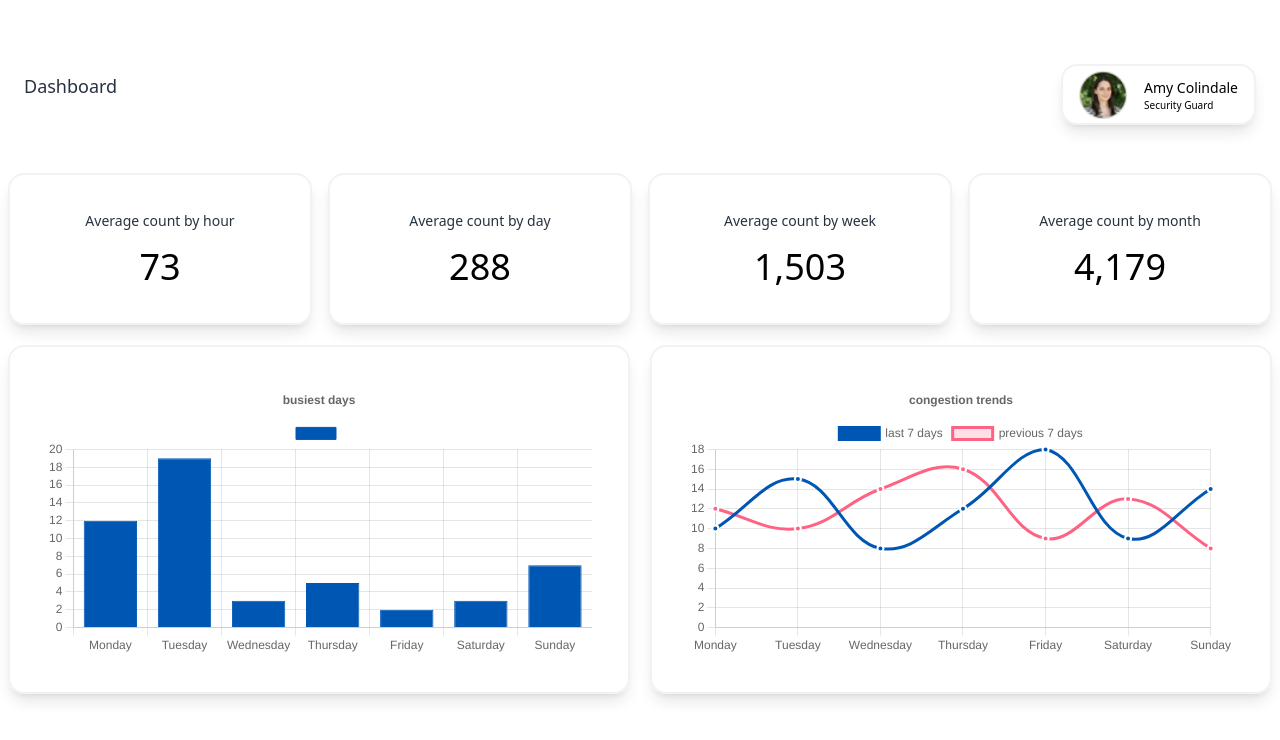
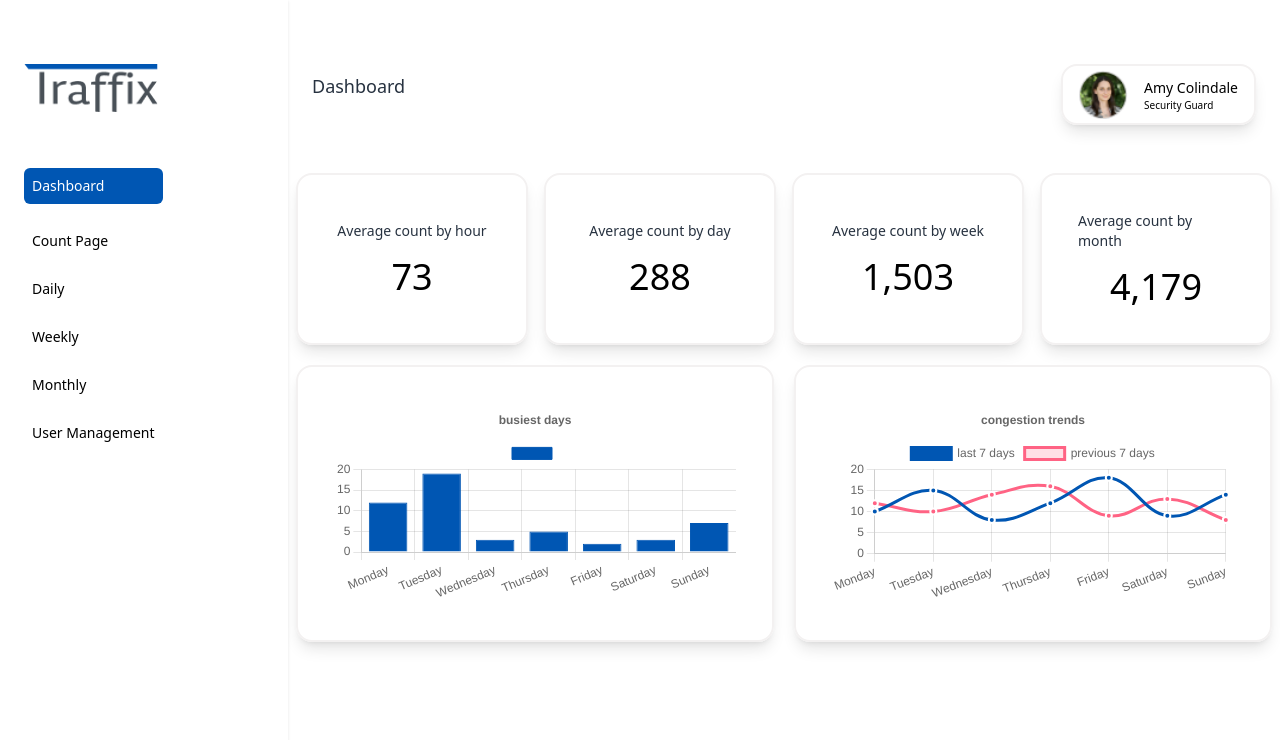
Before and after one commit to Marshall-D/traffix, a Next.js app: page /admin/dashboard in a window 1280 px wide. Shown: the top 740 px of the page. Built offline with nearby package versions, Linux system fonts and the light colour scheme.

Commit message:
chore: add sidebar

```diff
--- a/pages/admin/dashboard/index.tsx
+++ b/pages/admin/dashboard/index.tsx
@@ -1,13 +1,15 @@
 import BarChart from "@/src/components/barChart";
 import CountStatsCard from "@/src/components/countStatsCard";
 import DashboardHeader from "@/src/components/dashboardHeader";
+import { DashboardSidebar } from "@/src/components/dashboardSidebar";
 import LineChart from "@/src/components/lineChart";
 
 const AdminDashboard = () => {
   return (
-    <div className="m-2">
+    <div className="m-2   lg:pl-72 ">
+      <DashboardSidebar></DashboardSidebar>
       <DashboardHeader title="Dashboard"></DashboardHeader>{" "}
-      <div className="flex flex-col md:flex-row gap-4 w-full">
+      <div className="flex flex-col  md:flex-row gap-4 w-full">
         <CountStatsCard
           title="Average count by hour"
           value="73"
--- a/pages/admin/user-management/index.tsx
+++ b/pages/admin/user-management/index.tsx
@@ -1,11 +1,15 @@
 import ClientForm from "@/src/components/client-form";
+import DashboardHeader from "@/src/components/dashboardHeader";
+import { DashboardSidebar } from "@/src/components/dashboardSidebar";
 import useAuthRedirect from "@/src/hooks/useAuthRedirect";
 
 const UserManagement = () => {
   useAuthRedirect();
 
   return (
-    <div>
+    <div className="m-2   lg:pl-72 ">
+      <DashboardSidebar></DashboardSidebar>
+      <DashboardHeader title="User Management"></DashboardHeader>{" "}
       <div className="flex justify-center mt-5">
         <h1>Admin Dashboard</h1>
       </div>
--- a/src/components/dashboardHeader/index.tsx
+++ b/src/components/dashboardHeader/index.tsx
@@ -6,6 +6,7 @@ import logo from "../../assets/logo-new.png";
 import CountPageHero from "../countPageHero";
 import ROUTES from "@/src/utils/routes";
 import { SideNav } from "../sidenav";
+import { DashboardSidebar } from "../dashboardSidebar";
 
 interface Props {
   title?: string;
@@ -13,13 +14,11 @@ interface Props {
 
 const DashboardHeader: FC<Props> = ({ title }) => {
   return (
+    <>
+      {/* <DashboardSidebar></DashboardSidebar> */}
+
       <div className="flex  mt-16 mb-8  pb-4 px-4 justify-between border-b-2 border-b-grey md:border-b-0">
         <div className="">
-        <SideNav
-          className="mr-1"
-          // items={items}
-          // isLoggedIn={isLoggedIn}
-        ></SideNav>
           <div className="text-lg font medium mt-2 text-grey-2 ">
             <p>{title}</p>
           </div>
@@ -27,7 +26,19 @@ const DashboardHeader: FC<Props> = ({ title }) => {
 
         <ProfileCard></ProfileCard>
       </div>
+    </>
   );
 };
 
 export default DashboardHeader;
+
+{
+  /* <div
+className={classNames(
+  'pb-10 w-full',
+  // Container,
+  isLoggedIn && 'lg:pl-72'
+)}
+// className={classNames('pb-10 w-full', )}
+> */
+}
--- a/src/components/dashboardSidebar/index.tsx
+++ b/src/components/dashboardSidebar/index.tsx
@@ -1,47 +1,75 @@
 import classNames from "classnames";
-import React, { FC } from "react";
+import React, { useMemo } from "react";
 // import { Link, Avatar } from '@components';
+// import { useRootStore } from '@mobx/index';
 import { useRouter } from "next/router";
+// import { observer } from 'mobx-react';
 import Icon from "@mdi/react";
-import { mdiLogoutVariant } from "@mdi/js";
+import logo from "../../assets/logo-new.png";
+
+import {
+  mdiDomain,
+  mdiHomeVariantOutline,
+  mdiImageOutline,
+  mdiLogout,
+  mdiScaleBalance,
+  mdiCalendarBlankOutline,
+  mdiShoppingOutline,
+  mdiWalletOutline,
+  mdiCogOutline,
+  mdiLogoutVariant,
+} from "@mdi/js";
 
 // import ROUTES from '@utils/routes';
 import Image from "next/image";
-// import { CollapsibleCard } from '@components/collapsible';
-import { ORG_NAVITEMS } from "@/src/utils/constants";
-// import { Badge } from '@components/badge';
+import ROUTES from "@/src/utils/routes";
+import { Link } from "../link";
 
-interface Props {
-  avatarImage?: string;
-  name?: string;
-  orgName?: string;
-  onLogout?: () => void;
-}
+const navItems = [
+  { href: ROUTES.ADMIN_DASHBOARD, label: "Dashboard" },
+  {
+    href: "",
+    label: "Count Page",
+  },
+  { href: "", label: "Daily" },
+  {
+    href: "",
+    label: "Weekly",
+  },
+  { href: "", label: "Monthly" },
+  {
+    href: ROUTES.ADMIN_USER_MANAGEMENT,
+    label: "User Management",
+  },
 
-export const SidebarMenu: FC<Props> = ({
-  avatarImage,
-  name,
-  orgName,
-  onLogout,
-}) => {
+  // { href: ROUTES.ORG_LEGAL, label: 'Legal', icon: mdiScaleBalance },
+];
+
+export const SidebarMenu = () => {
   const router = useRouter();
+  // const { authStore } = useRootStore();
 
+  // const avatarImage = useMemo(
+  //   () =>
+  //     authStore.activeOrganization?.image ||
+  //     // authStore.user?.image ||
+  //     `https://via.placeholder.com/150/F6B680/FFFFFF?text=${
+  //       authStore.computedName || authStore.computedOrgName || ''
+  //     }`,
+  //   [
+  //     authStore.activeOrganization,
+  //     // authStore.user?.image,
+  //     authStore.computedName,
+  //     authStore.computedOrgName,
+  //   ]
+  // );
   return (
-    <div className="flex flex-col h-full items-start">
-      {/* <div
-        className="hidden lg:block cursor-pointer h-[50px] w-[140px] relative"
-        onClick={() => router.push(ROUTES.HOME)}
-      >
-        <Image
-          src={'/assets/img/logo-business.svg'}
-          alt="Vascan Logo"
-          layout="fill"
-          className="object-contain"
-          // height={56}
-          // width={110}
-        />
-      </div> */}
+    <div className="flex flex-col h-full items-start mt-9">
+      <div className="hidden md:block mt-1 w-[134px]  h-[48px] relative">
+        {/* className="hidden lg:block cursor-pointer h-[50px] w-[140px] relative"> */}
 
+        <Image alt="Traffix logo" layout="fill" src={logo} />
+      </div>{" "}
       {/* <div className="flex gap-3 items-center lg:mt-16">
         <Avatar
           avatarImage={avatarImage}
@@ -51,161 +79,59 @@ export const SidebarMenu: FC<Props> = ({
           variant="curved"
         />
         <div className="">
-          <p className="mb-1 text-black font-semibold">{name}</p>
-
-          <p className="text-sm text-grey-8 line-clamp-1">{orgName}</p>
+          <p className="mb-1 text-black font-semibold">
+            {authStore.user?.firstname} {authStore.user?.lastname}
+          </p>
+          <p className="text-sm text-grey-8 line-clamp-1">
+            {authStore.activeOrganization?.name}
+          </p>
         </div>
       </div> */}
-      <ul className="flex-1 mt-10 relative overflow-y-auto h-full w-full flex flex-col justify-between no-scrollbar">
+      <ul className="flex-1 mt-10 relative overflow-y-auto h-full  flex flex-col justify-between">
         <div className="">
-          {ORG_NAVITEMS.map((navItem) => {
-            // const LinkComponent = !!navItem.href ? Link : 'div';
-            const LinkComponent = "div";
-            const hasChildren = navItem?.children?.length > 0;
-            const isActive =
-              navItem.children?.some(
-                (child) => child.childrenHref === router.pathname
-              ) || navItem.href === router.pathname;
-            return (
-              <li key={navItem.href} className="px-1 mb-2">
-                <LinkComponent
-                  // variant={isActive ? 'primary' : ''}
-                  // href={navItem.href}
+          {navItems.map((navItem) => (
+            <li key={navItem.href} className=" mt-4 mb-6">
+              <p
+              // href={navItem.href}
+              // className={classNames(
+              //   "p-4 hover:bg-primary-lightest hover:rounded-lg duration-200 flex items-center gap-2",
+              //   router.pathname == navItem.href
+              //     ? "bg-primary-lightest rounded-lg"
+              //     : ""
+              // )}
+              >
+                {/* {navItem.icon && (
+                  <Icon
+                    path={navItem.icon}
+                    size={1}
+                    color={router.pathname == navItem.href ? "#ED6C00" : ""}
+                  />
+                )} */}
+
+                <a
+                  href={navItem.href}
                   className={classNames(
-                    "p-4 duration-200 flex items-center gap-2 cursor-pointer group",
-                    isActive && !hasChildren
-                      ? "bg-primary-lightest rounded-lg"
-                      : "",
-                    !hasChildren ? "hover:bg-primary-lightest rounded-lg" : ""
+                    "text-sm p-2 hover:text-primary hover:rounded-md  hover:border-primary hover:border",
+                    router.pathname == navItem.href &&
+                      "text-white hover:text-white  flex rounded-md p-2 bg-primary"
                   )}
                 >
-                  <CollapsibleCard
-                    title={navItem.label}
-                    // icon={navItem.icon}
-                    titleIcon={navItem.titleIcon}
-                    // childrenHref={navItem.href}
-                    // childrenHref={navItem.children[0]?.childrenHref}
-                    color={isActive ? "#ED6C00" : ""}
-                    active={isActive}
-                  >
-                    {navItem.children?.length > 0 && (
-                      <div className="pt-4">
-                        {navItem.children.map((child) => (
-                          <Link
-                            variant={
-                              router.pathname == child.childrenHref
-                                ? "primary"
-                                : ""
-                            }
-                            className={classNames(
-                              "flex flex-col p-2 text-xs",
-                              router.pathname == child.childrenHref
-                                ? "text-primary"
-                                : ""
-                            )}
-                            href={child.childrenHref}
-                            key={child.childrenHref}
-                          >
-                            {child.label}
-                          </Link>
-                        ))}
-                      </div>
-                    )}
-                  </CollapsibleCard>
-                </LinkComponent>
-              </li>
-            );
-          })}
-        </div>
-
-        <div className="">
-          {ORB_BOTTOMNAVITEMS.map((navItem) => {
-            const LinkComponent = !!navItem.href ? Link : "div";
-            const hasChildren = navItem?.children?.length > 0;
-            const isActive =
-              navItem.children?.some(
-                (child) => child.childrenHref === router.pathname
-              ) || navItem.href === router.pathname;
-            return (
-              <li key={navItem.href} className="px-1 mb-2">
-                <LinkComponent
-                  variant={isActive ? "primary" : ""}
-                  href={navItem.href}
-                  className={classNames(
-                    "p-4 duration-200 flex items-center gap-2 cursor-pointer group",
-                    isActive && !hasChildren
-                      ? "bg-primary-lightest rounded-lg"
-                      : "",
-                    !hasChildren ? "hover:bg-primary-lightest rounded-lg" : ""
-                  )}
-                >
-                  <CollapsibleCard
-                    title={navItem.label}
-                    icon={navItem.icon}
-                    titleIcon={navItem.titleIcon}
-                    // childrenHref={navItem.href}
-                    // childrenHref={navItem.children[0]?.childrenHref}
-                    color={isActive ? "#ED6C00" : ""}
-                    active={isActive}
-                  >
-                    {navItem.children?.length > 0 && (
-                      <div className="pt-4">
-                        {navItem.children.map((child) => (
-                          <Link
-                            variant={
-                              router.pathname == child.childrenHref
-                                ? "primary"
-                                : ""
-                            }
-                            className={classNames(
-                              "flex flex-col p-2 text-xs",
-                              router.pathname == child.childrenHref
-                                ? "text-primary"
-                                : ""
-                            )}
-                            href={child.childrenHref}
-                            key={child.childrenHref}
-                          >
-                            {child.label}
-                          </Link>
-                        ))}
-                      </div>
-                    )}
-                  </CollapsibleCard>
-                </LinkComponent>
-              </li>
-            );
-          })}
-
-          <li className="px-1">
-            <div
-              className="p-4 cursor-pointer text-error text-sm flex items-center gap-4"
-              onClick={() => onLogout()}
-            >
-              <Icon path={mdiLogoutVariant} size={1} />
-              Logout
-            </div>
-          </li>
+                  {" "}
+                  {navItem.label}
+                </a>
+              </p>
+            </li>
+          ))}
         </div>
       </ul>
     </div>
   );
 };
 
-export const DashboardSidebar: FC<Props> = ({
-  avatarImage,
-  name,
-  orgName,
-  onLogout,
-}) => {
+export const DashboardSidebar: React.FC = ({}) => {
   return (
     <div className=" hidden w w-72 bg-white shadow fixed top-0 left-0 h-screen lg:flex flex-col  z-[9990] p-6">
-      <SidebarMenu
-        avatarImage={avatarImage}
-        name={name}
-        orgName={orgName}
-        onLogout={onLogout}
-      />
+      <SidebarMenu />
     </div>
   );
 };
--- a/src/components/link/index.tsx
+++ b/src/components/link/index.tsx
@@ -19,7 +19,7 @@ export const Link: React.FC<ILink> = ({
   active,
 }) => {
   const classes = classNames(
-    !disabled && LinkVariant[variant],
+    // !disabled && LinkVariant[variant],
     `text-${textColor}`,
     { "cursor-not-allowed": disabled },
     enableShadowHover && "hover:shadow-2xl",
```
Lines whose indentation alone changed are shown as unchanged.
